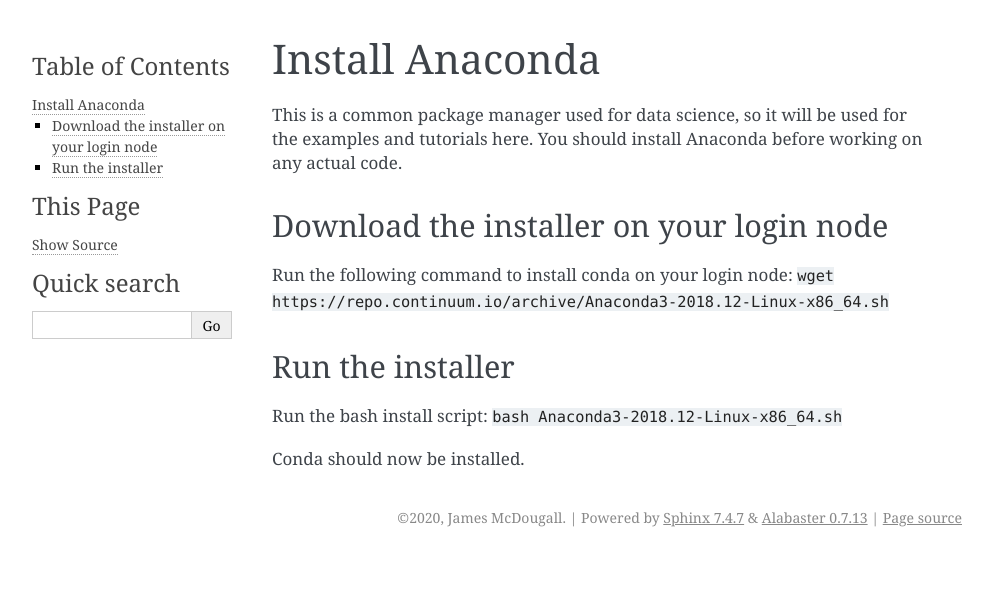
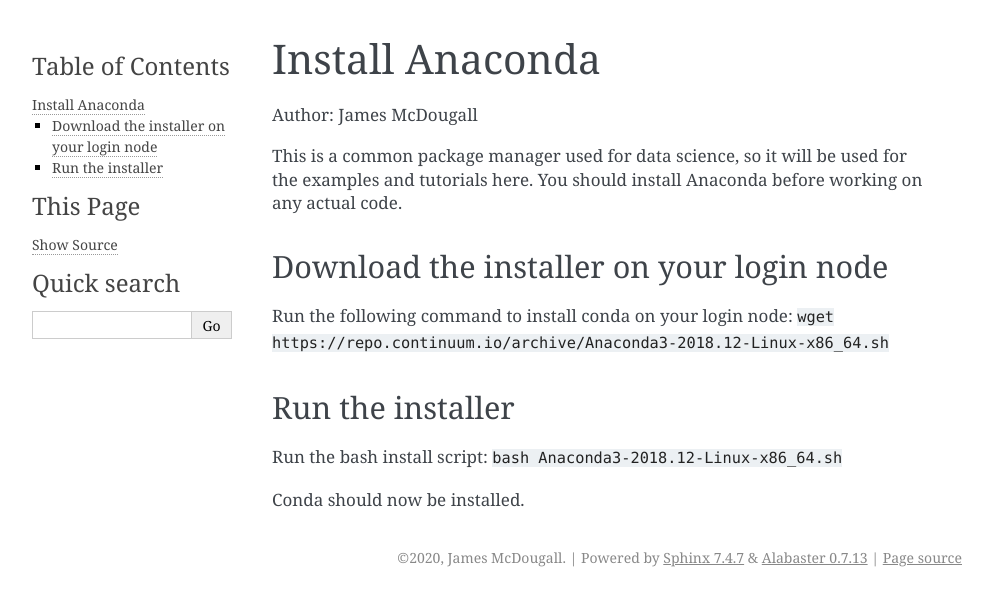
Before and after one commit to sdsc-hpc-training-org/notebooks-101, a Sphinx documentation site: the page built from Docs/source/condaInstall.md, in a window 1280 px wide. Shown: the top 606 px of the page, without its empty margins (148-1141 px from the left). Built offline with Sphinx 7.4.7, drawn with Linux system fonts in a browser that asks for light colours.

Commit message:
Added conda install docs

```diff
--- a/Docs/source/condaInstall/README.md
+++ b/Docs/source/condaInstall.md
@@ -1,4 +1,6 @@
 # Install Anaconda
+Author: James McDougall
+
 This is a common package manager used for data science, so it will be used for the examples and tutorials here. You should install Anaconda before working on any actual code.
 
 ## Download the installer on your login node
--- a/Docs/source/index.rst
+++ b/Docs/source/index.rst
@@ -9,10 +9,10 @@
 .. toctree::
    :maxdepth: 2
 
+   condaInstall.md
    methods/accessNode.md
    methods/tunneling.md
    methods/reverseProxy.md
-
 
 
 Indices and tables
```
Also changed, not shown: 17 other files.
